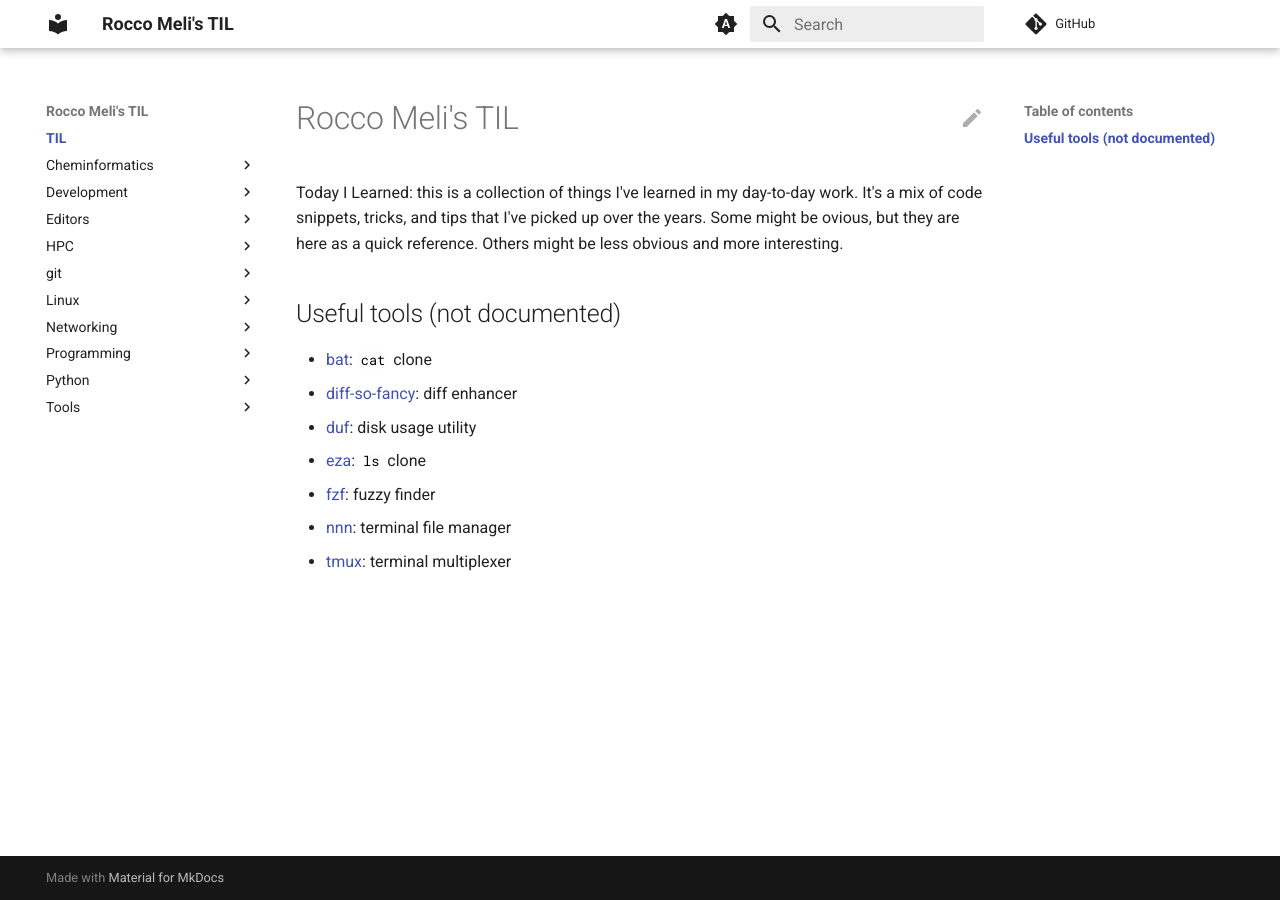
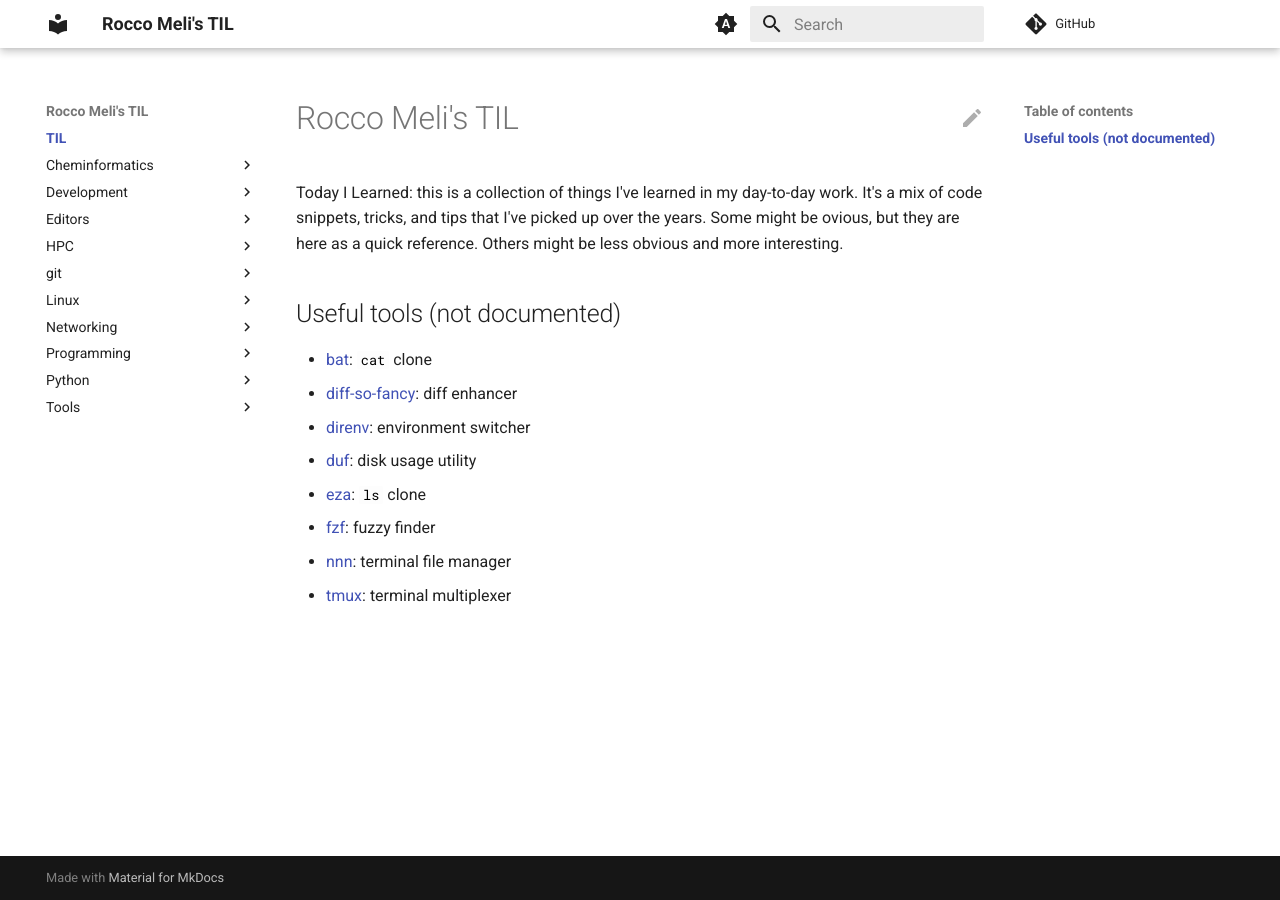
Before and after one commit to RMeli/TIL, an MkDocs documentation site: the page built from docs/index.md, in a window 1280 px wide. Built offline with MkDocs 1.6.1 and Material for MkDocs 9.7.7, drawn with Linux system fonts in a browser that asks for light colours; comment, search, counter and statistics services are not loaded.

Commit message:
add direnv to useful tools

```diff
--- a/docs/index.md
+++ b/docs/index.md
@@ -9,6 +9,7 @@ Others might be less obvious and more interesting.
 
 * [bat]: `cat` clone
 * [diff-so-fancy]: diff enhancer
+* [direnv]: environment switcher
 * [duf]: disk usage utility
 * [eza]: `ls` clone
 * [fzf]: fuzzy finder
@@ -17,6 +18,7 @@ Others might be less obvious and more interesting.
 
 [bat]: https://github.com/sharkdp/bat
 [diff-so-fancy]: https://github.com/so-fancy/diff-so-fancy
+[direnv]: https://direnv.net/
 [duf]: https://github.com/muesli/duf
 [eza]: https://github.com/eza-community/eza
 [fzf]: https://github.com/junegunn/fzf
```
